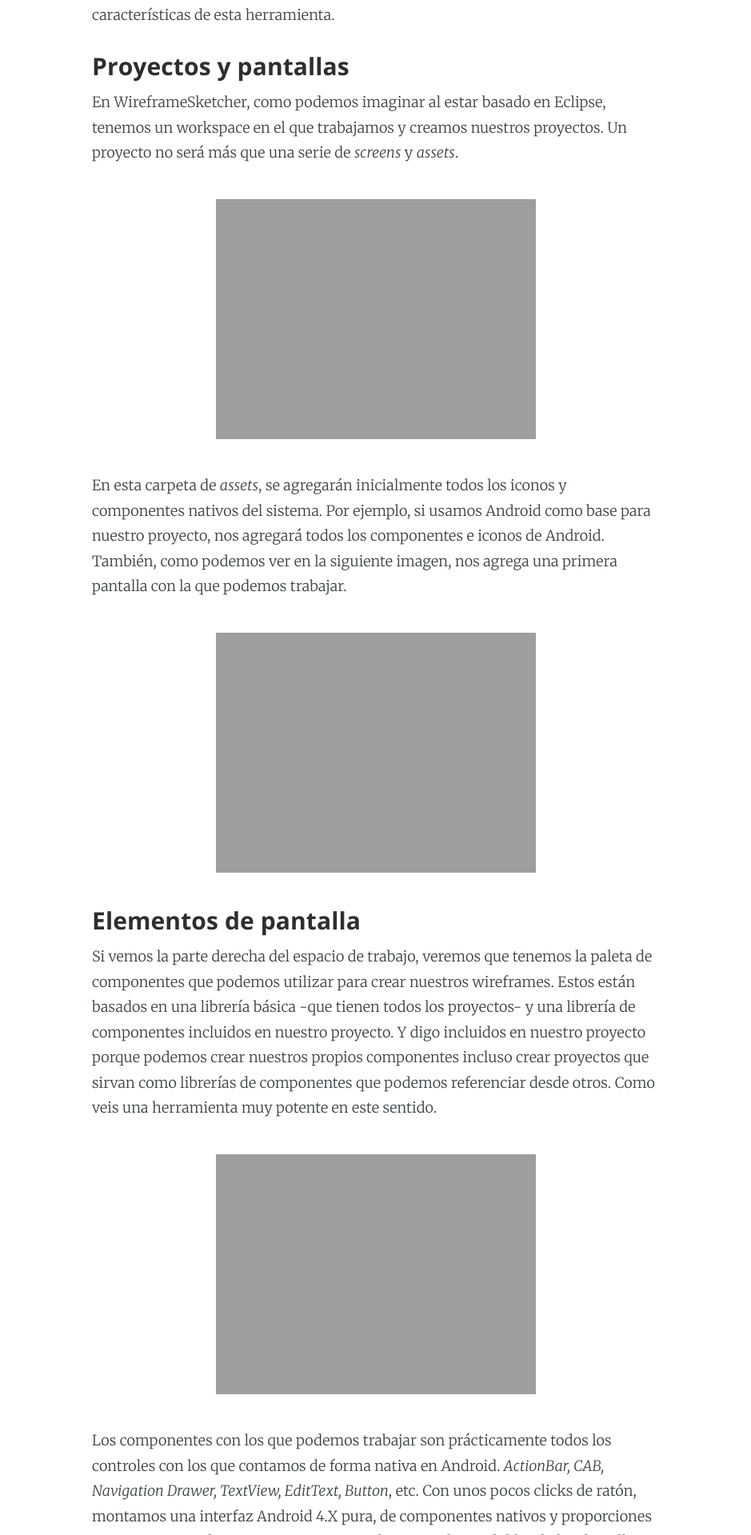
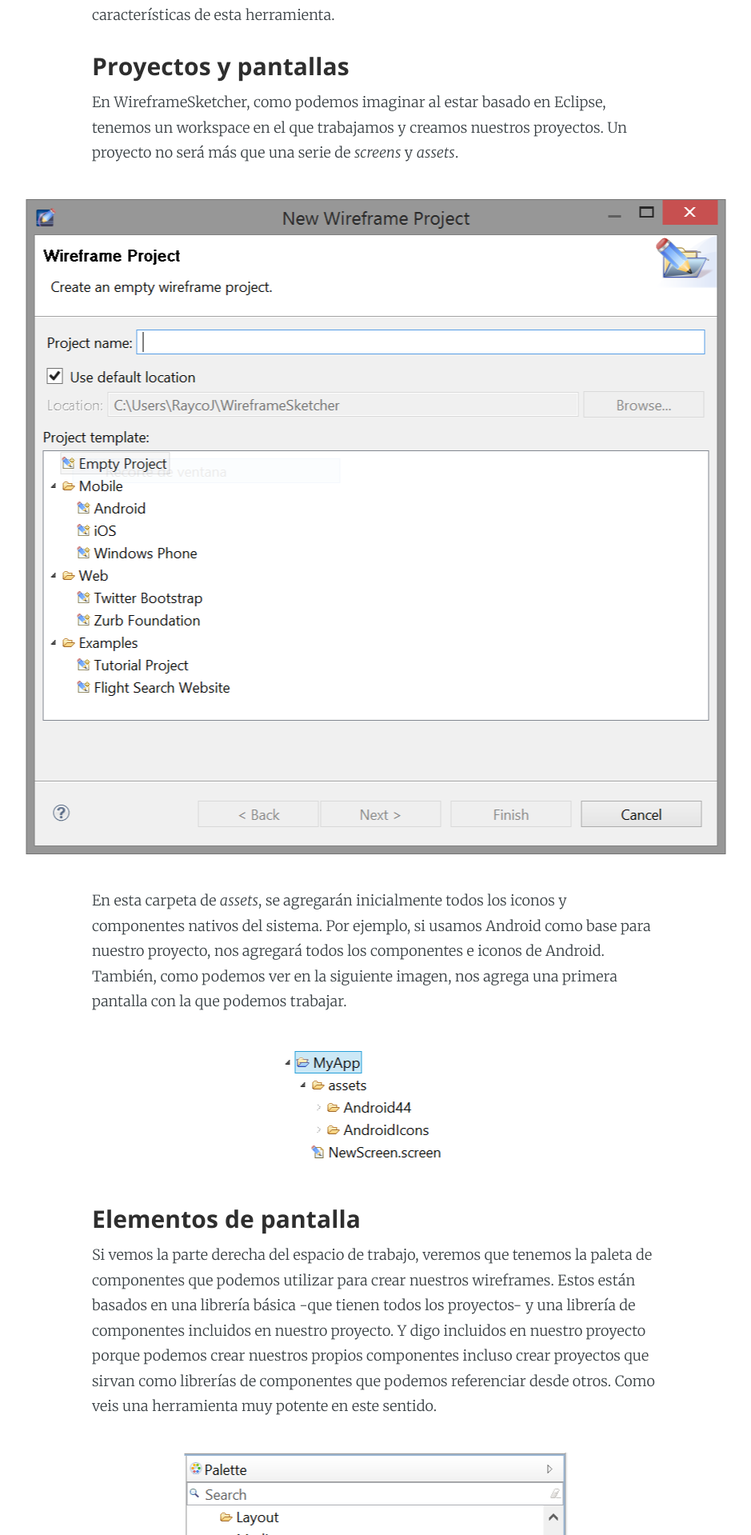
Before and after one commit to raycoarana/raycoarana.github.io, a Jekyll site: the page built from _posts/2014-06-19-prototipado-de-apps-con-wireframesketcher.md, in a window 1280 px wide. Shown: the part 821-2740 px from the top of the page at 80% size, without its empty margins (170-1109 px from the left). Built offline with Jekyll 4.4.1, drawn with Linux system fonts in a browser that asks for light colours; nearby versions of some CDN libraries.

Commit message:
#4 Migrated images

```diff
--- a/_posts/2014-06-19-prototipado-de-apps-con-wireframesketcher.md
+++ b/_posts/2014-06-19-prototipado-de-apps-con-wireframesketcher.md
@@ -25,33 +25,33 @@
 ### Proyectos y pantallas
 En WireframeSketcher, como podemos imaginar al estar basado en Eclipse, tenemos un workspace en el que trabajamos y creamos nuestros proyectos. Un proyecto no será más que una serie de _screens_ y _assets_.
 
-[![new_project](http://raycoarana.com/wp-content/uploads/2014/06/new_project-300x280.png)](http://raycoarana.com/wp-content/uploads/2014/06/new_project.png)
+![new_project](/assets/images/new_project.png)
 
 En esta carpeta de _assets_, se agregarán inicialmente todos los iconos y componentes nativos del sistema. Por ejemplo, si usamos Android como base para nuestro proyecto, nos agregará todos los componentes e iconos de Android. También, como podemos ver en la siguiente imagen, nos agrega una primera pantalla con la que podemos trabajar.
 
-[![project-structure](http://raycoarana.com/wp-content/uploads/2014/06/project-structure.png)](http://raycoarana.com/wp-content/uploads/2014/06/project-structure.png)
+![project-structure](/assets/images/project-structure.png)
 
 ### Elementos de pantalla
 Si vemos la parte derecha del espacio de trabajo, veremos que tenemos la paleta de componentes que podemos utilizar para crear nuestros wireframes. Estos están basados en una librería básica -que tienen todos los proyectos- y una librería de componentes incluidos en nuestro proyecto. Y digo incluidos en nuestro proyecto porque podemos crear nuestros propios componentes incluso crear proyectos que sirvan como librerías de componentes que podemos referenciar desde otros. Como veis una herramienta muy potente en este sentido.
 
-[![assets_library](http://raycoarana.com/wp-content/uploads/2014/06/assets_library-188x300.png)](http://raycoarana.com/wp-content/uploads/2014/06/assets_library.png)
+![assets_library](/assets/images/assets_library.png)
 
 Los componentes con los que podemos trabajar son prácticamente todos los controles con los que contamos de forma nativa en Android. _ActionBar, CAB, Navigation Drawer, TextView, EditText, Button_, etc. Con unos pocos clicks de ratón, montamos una interfaz Android 4.X pura, de componentes nativos y proporciones correctas. Para editar estos componentes, basta con hacer doble-click sobre ellos para entrar en su jerarquía y poder así editar los elementos internos para cambiar imágenes, textos, color, tamaños de texto, etc.
 
-[![example_screen](http://raycoarana.com/wp-content/uploads/2014/06/example_screen-156x300.png)](http://raycoarana.com/wp-content/uploads/2014/06/example_screen.png)
+![example_screen](/assets/images/example_screen.png)
 
 ### Iconos
 Una cosa bastante reseñable y que le da un toque de calidad a nuestros wireframes es la posibilidad de utilizar el paquete de iconos nativos para poner elementos de menú, icono de la app o cualquier otra imagen.
 Además de los iconos nativos, tenemos también otros paquetes de iconos -además de los que podemos añadir nosotros a nuestro proyecto por supuesto-, como la famosa fuente **awesome** entre otros paquetes que podemos descargarnos desde su web.
 
-[![icons_android](http://raycoarana.com/wp-content/uploads/2014/06/icons_android-245x300.png)](http://raycoarana.com/wp-content/uploads/2014/06/icons_android.png)
+![icons_android](/assets/images/icons_android.png)
 
 Si queremos añadir imágenes o iconos a nuestro proyecto, podemos agregarlos a la carpeta **assets/icons**, en formato SVG.
 
 ### Navegación
 La navegación es otra cosa que podemos dejar indicada en nuestros proyectos, lo cual nos servirá para movernos a través de las pantallas mientras las desarrollamos, así como servir de enlaces cuando hagamos una exportación como veremos más adelante. Para añadir un enlace a alguno de los elementos, basta con seleccionar el elemento en el que queremos crear el enlace. Acto seguido, en el panel de la izquierda, donde tenemos las propiedades del elemento, cambiamos a la pestaña Links y desde ahí, seleccionamos la pantalla destino del enlace.
 
-[![links](http://raycoarana.com/wp-content/uploads/2014/06/links-300x150.png)](http://raycoarana.com/wp-content/uploads/2014/06/links.png)
+![links](/assets/images/links.png)
 
 Podemos ver cómo queda el mapa de navegación por nuestra app creando un _Storyboard_. Este tipo de fichero nos permite agregar pantallas de nuestro proyecto las cuales podemos luego exportar como un HTML con enlaces entre ellas.
 
```
Also changed, not shown: assets/images/assets_library.png (added), assets/images/example_screen.png (added), assets/images/icons_android.png (added), assets/images/links.png (added), assets/images/new_project.png (added), assets/images/project-structure.png (added).
